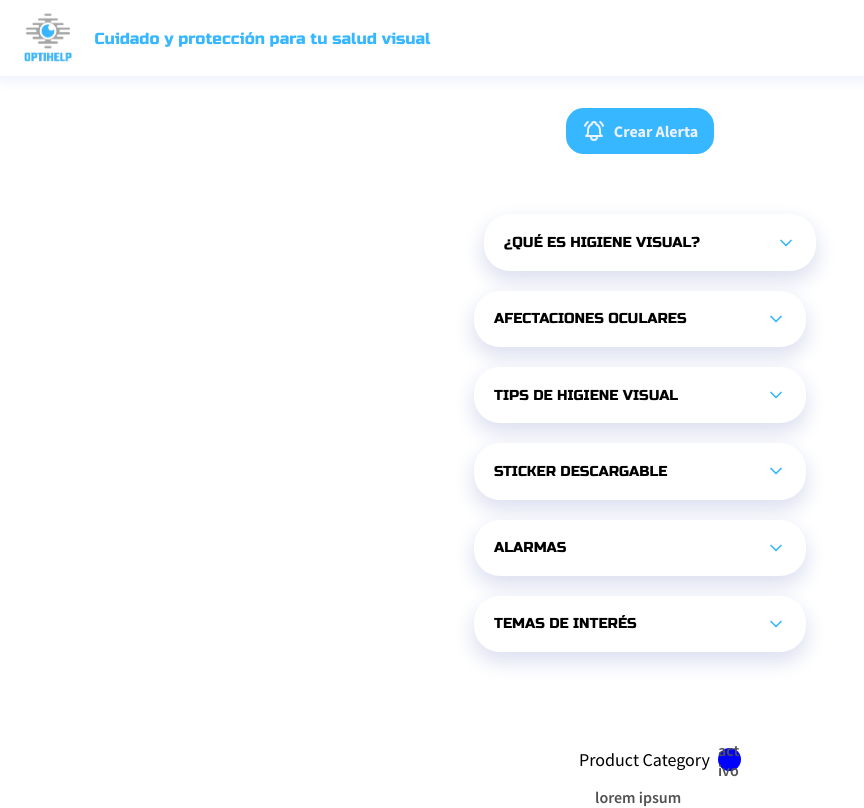
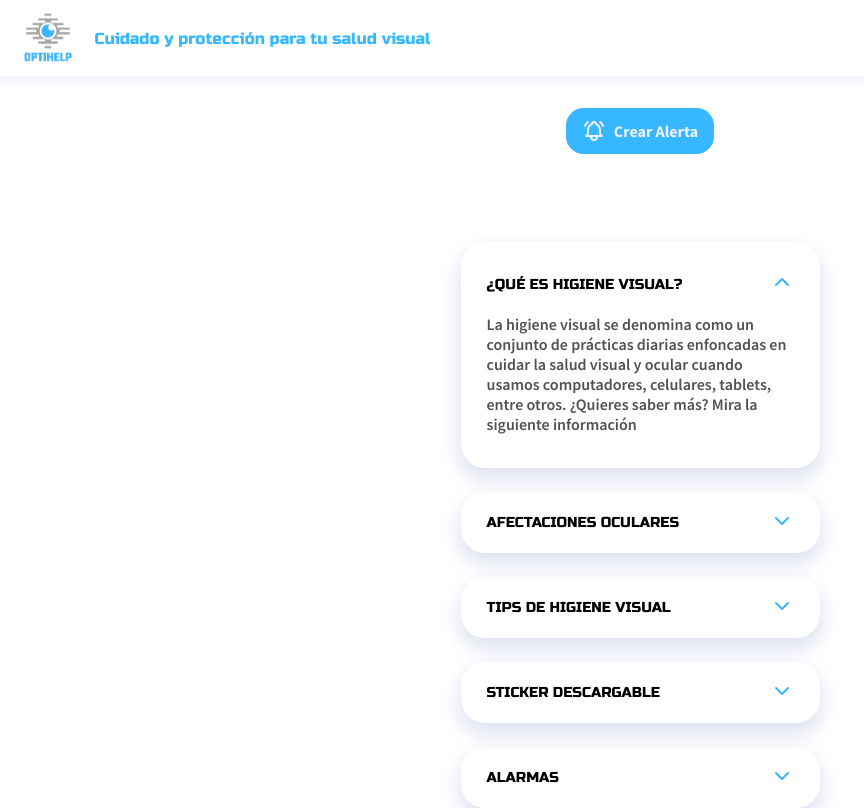
Before and after one commit to jorgeemherrera/OptiHelp, a React (Create React App) app: page / in a window 1280 px wide. Shown: the top 808 px of the page, without its empty margins (0-864 px from the left). Built offline with nearby package versions, Linux system fonts and the light colour scheme.

Commit message:
add accordion

```diff
--- a/src/App.js
+++ b/src/App.js
@@ -6,8 +6,7 @@ import { Navbar } from './components/Navbar';
 import { ToastContainer, toast } from 'react-toastify';
 import Alert from './components/Alert';
 import Modal from './components/Modal';
-import Accordian from './components/Accordian/Accordion';
-import AccordianItem from './components/Accordian/AccordianItem/AccordionItem';
+
 //icons and scss
 import { IconBellRinging } from '@tabler/icons';
 import 'react-toastify/dist/ReactToastify.css';
@@ -100,38 +99,8 @@ function App() {
       <Navbar />
       <button className='create-alert' onClick={onHandleClickAlert}><IconBellRinging />Crear Alerta</button>
       <Accordions />
-      {/* ------------------ ACORDEON ------------------- */}
-      <div className='details-drawer-accordian'>
-        <Accordian defaultOpen={0} multiple={false}>
-          <AccordianItem
-            id={`-product-category`}
-            name='Product Category'
-            value={0}
-            type='accordian-lg'
-            className='accordian-item'
-          >
-            <section className='category-grid'>
-              <p>lorem ipsum</p>
-            </section>
-          </AccordianItem>
-          <hr></hr>
-          <AccordianItem
-            id={`-product-owners`}
-            name='Product Owners'
-            value={1}
-            type='accordian-lg'
-          >
-            <section className='owners-grid'>
-              <p>segundo acodeon</p>
-            </section>
-          </AccordianItem>
-        </Accordian>
-      </div>
-      {/* ------------------ ACORDEON ------------------- */}
-
-
       {/* ------------------ TABS ------------------- */}
-      <section className='tab'>
+      {/* <section className='tab'>
         <div className='tab--container'>
           <Tabs id='product-detail-page-tabs' selectedTab={activeTab} onChange={handleChange}>
             {getDataDefinitionTab()}
@@ -151,9 +120,8 @@ function App() {
             <p>tab 3</p>
           </TabPanel>
         </div>
-      </section>
+      </section> */}
       {/* ------------------ TABS ------------------- */}
-
 
       <Modal title='Configurar Alarma' stateModal={modalState} changeModalState={setModalState}>
         <Alert inputValues={inputsGetItem} closeModal={CloseAlertButton} />
--- a/src/App.scss
+++ b/src/App.scss
@@ -19,7 +19,6 @@
     font-family: "Source Sans Pro", sans-serif;
     font-weight: 600;
     overflow-wrap: anywhere;
-    padding: 0 1rem;
     text-align: initial;
   }
 }
--- a/src/components/Accordian/AccordianItem/AccordianItem.scss
+++ b/src/components/Accordian/AccordianItem/AccordianItem.scss
@@ -1,17 +1,43 @@
+@import "../../../assets/scss/variables";
 
+
+.p-active{
+    padding: 17px 25px;
+    div{
+        margin-top: 10px;
+    }
+    img{
+        margin: 10px 0;
+    }
+}
+.p-inactive{
+    padding: 6px 25px;
+}
 .accordian-item {
   list-style-type: none;
+  max-width: 422px;
+  width: 100%;
+  border: 1px solid transparent;
+  border-radius: 24px;
+  min-height: 47px;
+
+  svg {
+    color: $blue;
+    cursor: pointer;
+  }
 
   .item-select-default {
     display: flex;
     align-items: center;
     cursor: pointer;
+    justify-content: space-between;
+    width: 100%;
 
     .default-title {
       color: #000;
-            font-size: 16px;
       font-weight: 400;
       margin-right: 0.5rem;
+      font-size: 0.9rem;
     }
 
     .default-caret {
@@ -33,7 +59,6 @@
     }
 
     .lg-caret {
-            background: blue;
       border-radius: 200px;
       display: inline-flex;
       height: 23px;
--- a/src/components/Accordian/AccordianItem/AccordionItem.js
+++ b/src/components/Accordian/AccordianItem/AccordionItem.js
@@ -1,5 +1,7 @@
 import React, { useState } from 'react'
 import PropTypes from 'prop-types'
+import { IconChevronDown, IconChevronUp } from '@tabler/icons';
+
 
 import './AccordianItem.scss';
 
@@ -23,8 +25,8 @@ const AccordianItem = ({ id, type, name, children, onToggle, active, multiple, o
                         </span>
                         <span className='lg-caret'>
                             {isActive ?
-                               'activo'
-                                :'inactivo'}
+                                <IconChevronDown />
+                                : <IconChevronDown />}
                         </span>
                     </div>
                 )
@@ -36,8 +38,8 @@ const AccordianItem = ({ id, type, name, children, onToggle, active, multiple, o
                         </span>
                         <span className='default-caret' data-testid={`${id}-caret`}>
                             {isActive ?
-                                'caret-up'
-                                : 'caret-down'}
+                                <IconChevronUp/>
+                                : <IconChevronDown />}
                         </span>
                     </div>
                 )
@@ -45,7 +47,7 @@ const AccordianItem = ({ id, type, name, children, onToggle, active, multiple, o
     }
 
     return (
-        <li id={id} data-testid={id} className='accordian-item'>
+        <li id={id} data-testid={id}  className={isActive ? "accordian-item p-active" : "accordian-item p-inactive"}>
             {getHeader(type)}
             {isActive &&
                 children
--- a/src/components/Accordions/Accordions.scss
+++ b/src/components/Accordions/Accordions.scss
@@ -1,7 +1,35 @@
 .body-accordions {
+  align-items: center;
+  display: flex;
+  flex-direction: column;
+  justify-content: center;
+  margin: 60px 0;
+  ul {
+    padding: 0;
+    display: flex;
+    flex-direction: column;
     align-items: center;
+  }
+  #ul-afectaciones-oculares{
+    li{
+      padding: 0;
+      display: flex;
+      flex-direction: column;
+      align-items: flex-start;
+      box-shadow: none;
+    }
+  }
+  li {
+    box-shadow: 0px 9px 20px 2px #dee2f1;
     display: flex;
     flex-direction: column;
     justify-content: center;
-    margin: 60px 0;
+    align-items: center;
+    margin: 12px 0;
+    width: 100%;
+    max-width: 307px;
+    span{
+      font-family: "Russo One", sans-serif;
+    }
   }
+}
--- a/src/components/Accordions/index.js
+++ b/src/components/Accordions/index.js
@@ -3,68 +3,66 @@ import { AccordionRecyclable } from "../AccordionRecyclable";
 import { TabsTemasDeInteres, TabsTipsHigiene } from "../Tabs";
 import imageDownloadable from '../../assets/images/downloadable.png'
 import './Accordions.scss'
+import AccordianItem from "../Accordian/AccordianItem/AccordionItem";
+import Accordian from "../Accordian/Accordion";
 
 
 const Accordions = () => {
-    const [accordionFirst, setAccordionFirst] = useState(false);
-    const [accordionSecond, setAccordionSecond] = useState(false);
-    const [accordionThird, setAccordionThird] = useState(false);
-    const [accordionFourth, setAccordionFourth] = useState(true);
-    const [accordionFive, setAccordionFive] = useState(false);
-    const [accordionSix, setAccordionSix] = useState(true);
-
-    const listAffectations = [
-        "Cansancio visual",
-        "Sequedad ocular",
-        "Dolor de cabeza",
-        "Ojo rojo, picor o molestias oculares",
-        "Visión borrosa",
-        "Lagrimeo"
-    ];
-
-    const clickFirst = () => {
-        setAccordionFirst(true)
-        setAccordionSecond(false)
-        setAccordionThird(false)
-        setAccordionFourth(false)
-        setAccordionFive(false)
-        setAccordionSix(false)
-    }
-
 
     return (
         <div className='body-accordions'>
-            <div onClick={clickFirst}>
-                <AccordionRecyclable
-                    title="¿QUÉ ES HIGIENE VISUAL?"
-                    paragraph="La higiene visual se denomina como un conjunto de prácticas diarias enfoncadas en cuidar
+        <Accordian defaultOpen={0} multiple={false}>
+          <AccordianItem
+            id={`-product-category`}
+            name='¿QUÉ ES HIGIENE VISUAL?'
+            value={0}
+          >
+            <section className='category-grid'>
+              <p>La higiene visual se denomina como un conjunto de prácticas diarias enfoncadas en cuidar
                 la salud visual y ocular cuando usamos computadores, celulares, tablets, entre otros.
-                           ¿Quieres saber más? Mira la siguiente información"
-                    id={'0'}
+                ¿Quieres saber más? Mira la siguiente información
+              </p>
+            </section>
+          </AccordianItem>
 
-                />
-            </div>
-            <AccordionRecyclable
-                title="AFECTACIONES OCULARES"
-                paragraph=" sobre uso y abuso de los dispositivos inteligentes hace que nuestros ojos sufran
+          <AccordianItem
+            id={`-product-owners`}
+            name='AFECTACIONES OCULARES'
+            value={1}
+          >
+            <section className='owners-grid'>
+              <p>sobre uso y abuso de los dispositivos inteligentes hace que nuestros ojos sufran
                 efectos secundarios que pueden incluso afectar nuestra calidad de vida, algunos de ellos
-                            son:"
-                list={listAffectations}
-                urlImage="../src/assets/images/downward-arrow.png"
-                id={'1'}
-            />
-            <AccordionRecyclable
-                title="TIPS DE HIGIENE VISUAL"
-                paragraph="Si queremos disminuir o evitar alguno o varios síntomas mencionados anteriormente,
-                           debemos aprender a cuidar nuestra salud ocular"
-                id={'2'}
+                son:
+              </p>
+              <ul id='ul-afectaciones-oculares'>
+                <li>Cansancio visual</li>
+                <li>Sequedad ocular</li>
+                <li>Dolor de cabeza</li>
+                <li>Ojo rojo picor o molestias oculares</li>
+                <li>Visión borrosa</li>
+                <li>Lagrimeo</li>
+              </ul>
+            </section>
+          </AccordianItem>
+
+          <AccordianItem
+            id={`-product-owners`}
+            name='TIPS DE HIGIENE VISUAL'
+            value={2}
           >
+            <section className='owners-grid'>
+              <p>Si queremos disminuir o evitar alguno o varios síntomas mencionados anteriormente,
+                debemos aprender a cuidar nuestra salud ocular
+              </p>
               <TabsTipsHigiene />
-            </AccordionRecyclable>
+            </section>
+          </AccordianItem>
 
-            <AccordionRecyclable
-                title='STICKER DESCARGABLE'
-                id={'3'}
+          <AccordianItem
+            id={`-product-owners`}
+            name='STICKER DESCARGABLE'
+            value={3}
           >
             <section className='poitns-accordion'>
               <a href={imageDownloadable} download>
@@ -75,31 +73,35 @@ const Accordions = () => {
                 ayude a recordar que debes descansar tus ojos.
               </p>
             </section>
-            </AccordionRecyclable>
+          </AccordianItem>
 
-            <AccordionRecyclable
-                title='ALARMAS'
-                id={'4'}
-            ><p>Coloca en práctica la regla 20/20/20. <br /><br />
+          <AccordianItem
+            id={`-product-owners`}
+            name='ALARMAS'
+            value={4}
+          >
+            <p>Coloca en práctica la regla 20/20/20. <br /><br />
               <strong>En la parte superior podrás añadir</strong> tu horario de trabajo para que cada 20 minutos la alarma te recuerde que debes descansar durante 20 segundos de la pantalla y mirar el sitio mas lejano que haya a tu alrededor</p>
-            </AccordionRecyclable>
+          </AccordianItem>
 
-            <AccordionRecyclable
-                title='TEMAS DE INTERÉS'
-                id={'5'}
+
+          <AccordianItem
+            id={`-product-owners`}
+            name='TEMAS DE INTERÉS'
+            value={5}
           >
             <section className='poitns-accordion'>
 
               <div>
-                        <h3>¿Qué son los errores refractivos?</h3>
+                <h3 style={{fontWeight:"bold"}}>¿Qué son los errores refractivos?</h3>
                 <p>
                   Los errores refractivos ocurren cuando el ojo no enfoca la luz en la retina apropiadamente. Esto es llamado refracción. La mayoría de las personas tienen uno o más de ellos y generalmente son fácilmente corregidos con anteojos o lentes de contacto.
                 </p>
               </div>
               <TabsTemasDeInteres />
             </section>
-            </AccordionRecyclable>
-
+          </AccordianItem>
+        </Accordian>
       </div>
     );
 }
--- a/src/components/Tabs/index.js
+++ b/src/components/Tabs/index.js
@@ -97,7 +97,7 @@ const TabsTipsHigiene = () => {
                 <TabsRecyclable
                     titleTab='Postura'
                 >
-                    <ul>
+                    <ul className="ul-tabs">
                         <li>La espalda debe estar en posición recta apoyada al respaldo de la silla.</li>
                         <li>
                             Se debe formar un ángulo de 90° entre la parte inferior del cuerpo y la parte superior, los pies deben estar apoyados sobre el suelo.
@@ -157,7 +157,7 @@ const TabsTipsHigiene = () => {
                         mediterránea, ha sido declarada como Patrimonio Cultural Inmaterial de la
                         Humanidad.
                         <p>La Dieta Mediterránea incluye:</p>
-                        <ul>
+                        <ul className="ul-tabs">
                             <li>Vegetales de hojas verdes y frutas coloridas</li>
                             <li>Frutos secos como almendras y nueces</li>
                             <li>Mariscos como la principal fuente de carne</li>
```
Also changed, not shown: src/components/Tabs/Tabs.scss (+9 -0 lines), 1 other file (tests, documents, lock files or other folders). Lines whose indentation alone changed are shown as unchanged.
